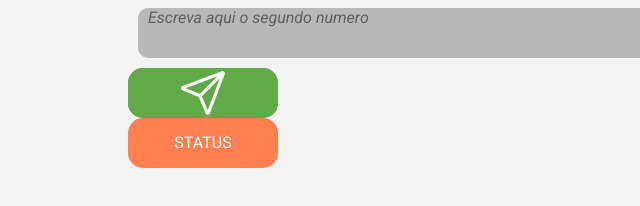
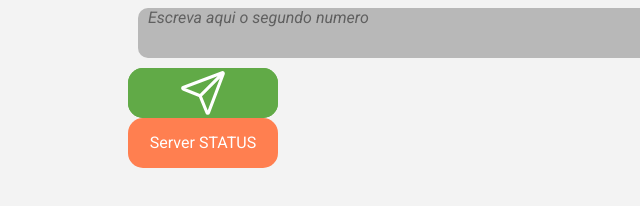
Before and after one commit to Klausdk1999/FrontSomaInversos, a plain HTML site: page index.html in a window 1280 px wide. Shown: the part 474-680 px from the top of the page, 0-640 px from the left. Drawn offline with nearby package versions, Linux system fonts and the light colour scheme.

Commit message:
Update index.html

```diff
--- a/index.html
+++ b/index.html
@@ -10,8 +10,6 @@
 </head>
 
 <body>
-  <div class="menu-fundo fundo-escondido" onclick="toggleParticipantes()"></div>
-
 
   <img src="assets/imagens/logo.png" class="logo">
 
@@ -26,12 +24,14 @@
     <div class="entrada-mensagem inputs">
       <input placeholder="Escreva aqui o segundo numero" class="input-number2"></input>
     </div>
-    <button class ="button" onclick="enviarMensagem()">
-      <ion-icon class ="button" name="paper-plane-outline"></ion-icon>
-    </button>
-    <button class ="button red" onclick="getStatus()">
-      <h1>STATUS</h1>
-    </button>
+    <div>
+      <button class ="button" onclick="enviarMensagem()">
+        <ion-icon class ="button" name="paper-plane-outline"></ion-icon>
+      </button>
+      <button class ="button red" onclick="getStatus()">
+        <h1>Server STATUS</h1>
+      </button>
+    </div>
   </main>
 
   <script src="https://unpkg.com/ionicons@5.1.2/dist/ionicons.js"></script>
```
